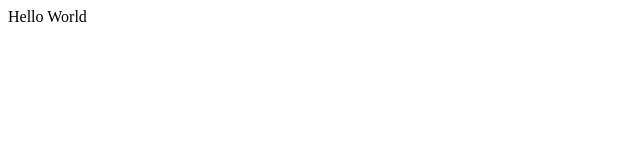
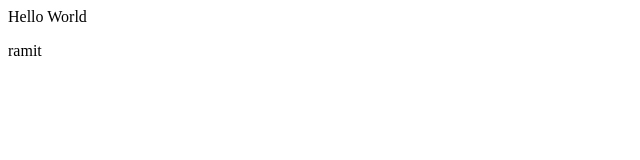
Before and after one commit to ramitdour/github-notes, a plain HTML site: page Part 4/index.html in a window 1280 px wide. Shown: the full height of the page, 0-640 px from the left. Drawn offline with Linux system fonts and the light colour scheme.

Commit message:
add-and-commit for modified files only

```diff
--- a/Part 4/index.html
+++ b/Part 4/index.html
@@ -1 +1,2 @@
 <div>Hello World</div>
+<p>ramit</p>
```
